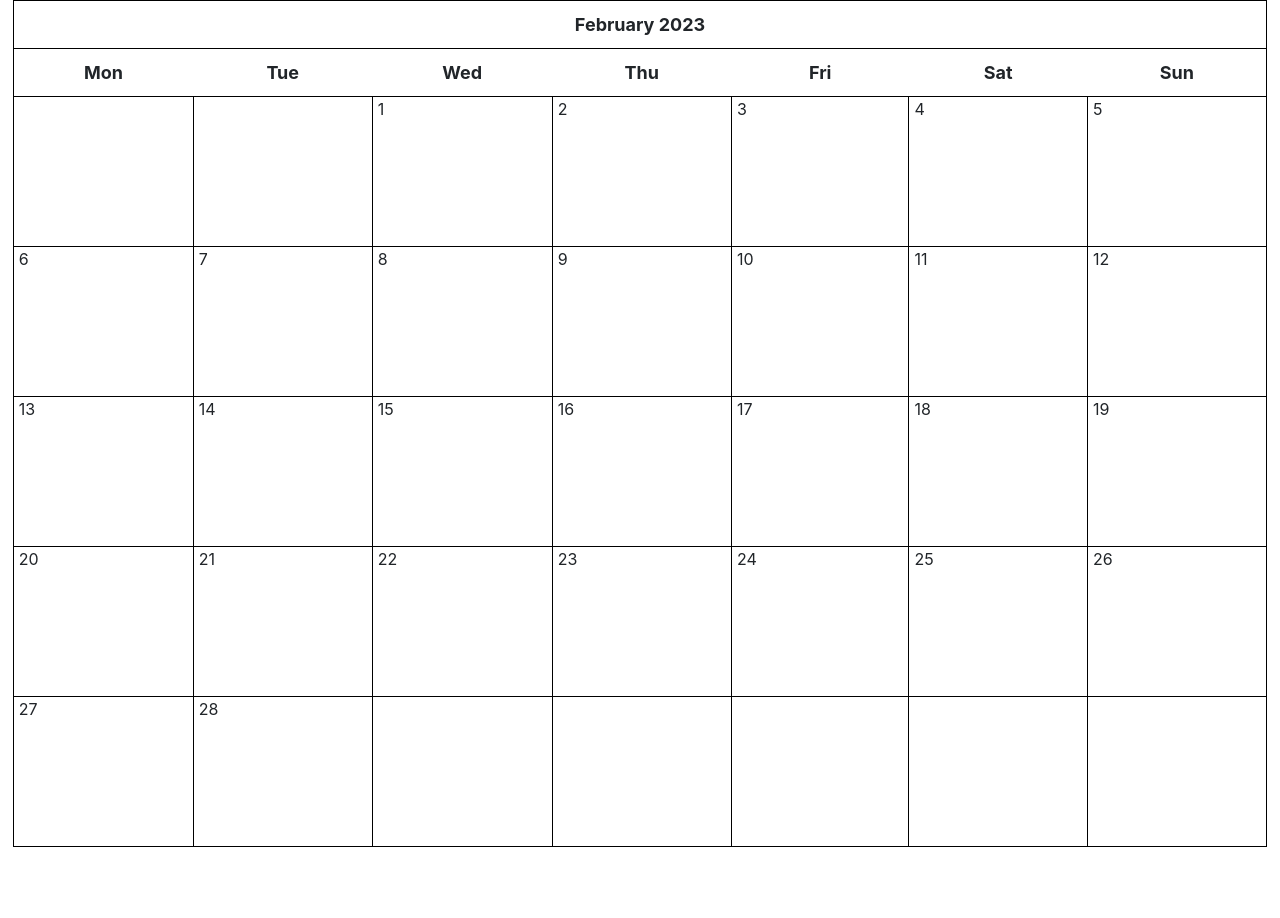
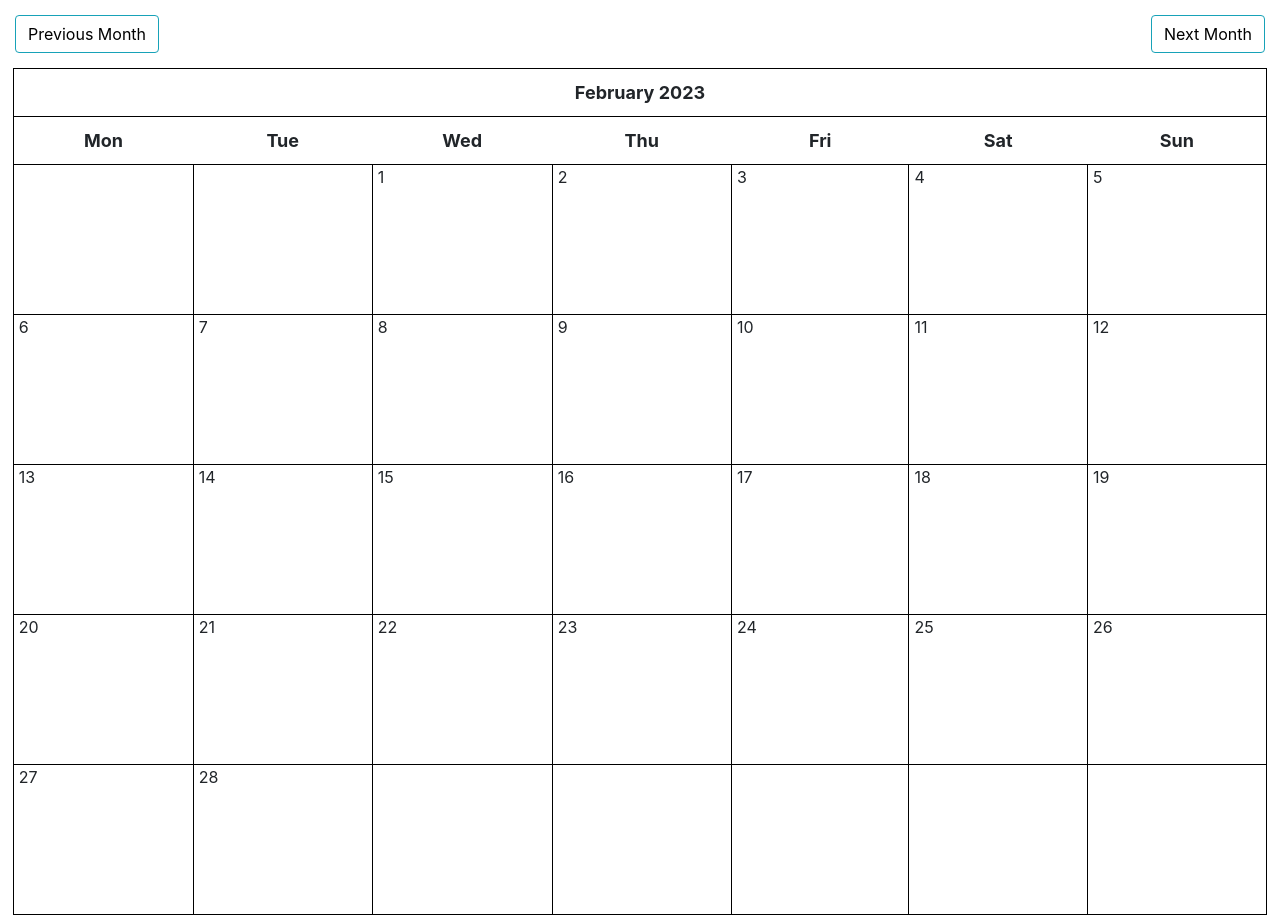
Before and after one commit to yeonju55/site, a Django app: page /calendar/ in a window 1280 px wide. Before the commit the page ends 847 px from the top, so only its background shows below. Run offline with Django 3.2, Linux system fonts and the light colour scheme; data that the repository does not hold is empty; some libraries are stand-ins or nearby versions.

Commit message:
calendar에 일정 추가

```diff
--- a/cal/templates/cal/calendar.html
+++ b/cal/templates/cal/calendar.html
@@ -1,5 +1,9 @@
 {% extends 'cal/base.html' %}
 
 {% block content %}
+<div class="clearfix">
+	<a class="btn btn-info left" href="{'% url 'cal:calendar' %}?{'{ prev_month }}"> Previous Month </a>
+	<a class="btn btn-info right" href="{'% url 'cal:calendar' %}?{'{ next_month }}"> Next Month </a>
+</div>
 {{ calendar }}
 {% endblock %}
--- a/cal/urls.py
+++ b/cal/urls.py
@@ -6,4 +6,6 @@ app_name = 'cal'
 urlpatterns = [
     url(r'^index/$', views.index, name='index'),
     url(r'^calendar/$', views.CalendarView.as_view(), name='calendar'), # here
+    url(r'^event/new/$', views.event, name='event_new'),
+    url(r'^event/edit/(?P<event_id>\d+)/$', views.event, name='event_edit'),
 ]
--- a/cal/utils.py
+++ b/cal/utils.py
@@ -14,7 +14,7 @@ class Calendar(HTMLCalendar):
 		events_per_day = events.filter(start_time__day=day)
 		d = ''
 		for event in events_per_day:
-			d += f'<li> {event.title} </li>'
+			d += f'<li> {event.get_html_url} </li>'
 
 		if day != 0:
 			return f"<td><span class='date'>{day}</span><ul> {d} </ul></td>"
--- a/cal/views.py
+++ b/cal/views.py
@@ -28,8 +28,40 @@ class CalendarView(generic.ListView):
         context['calendar'] = mark_safe(html_cal)
         return context
 
+        d = get_date(self.request.GET.get('month', None))
+        context['prev_month'] = prev_month(d)
+        context['next_month'] = next_month(d)
+        return context
+
 def get_date(req_day):
     if req_day:
         year, month = (int(x) for x in req_day.split('-'))
         return date(year, month, day=1)
     return datetime.today()
+
+def prev_month(d):
+    first = d.replace(day=1)
+    prev_month = first - timedelta(days=1)
+    month = 'month=' + str(prev_month.year) + '-' + str(prev_month.month)
+    return month
+
+def next_month(d):
+    days_in_month = calendar.monthrange(d.year, d.month)[1]
+    last = d.replace(day=days_in_month)
+    next_month = last + timedelta(days=1)
+    month = 'month=' + str(next_month.year) + '-' + str(next_month.month)
+    return month
+
+
+def event(request, event_id=None):
+    instance = Event()
+    if event_id:
+        instance = get_object_or_404(Event, pk=event_id)
+    else:
+        instance = Event()
+
+    form = EventForm(request.POST or None, instance=instance)
+    if request.POST and form.is_valid():
+        form.save()
+        return HttpResponseRedirect(reverse('cal:calendar'))
+    return render(request, 'cal/event.html', {'form': form})
--- a/static/calstyles.css
+++ b/static/calstyles.css
@@ -36,3 +36,35 @@ ul {
 a {
   color: #17a2b8;
 }
+
+.left {
+  float: left;
+}
+
+.right {
+  float: right;
+}
+
+.btn {
+  outline: none;
+  color: black;
+  background-color: transparent;
+  box-shadow: 0 0 0 0;
+}
+
+.clearfix {
+  margin: 15px;
+}
+
+.form {
+  margin: auto;
+}
+
+.form input, .form select, .form textarea {
+  border-radius: 5px;
+  border: 1px solid #17a2b8;
+  outline: none;
+  background: none;
+  padding: 5px;
+  width: 100%;
+}
```
Also changed, not shown: cal/forms.py (added, +18 -0 lines), cal/models.py (+6 -1 lines), cal/templates/cal/event.html (added, +19 -0 lines).
